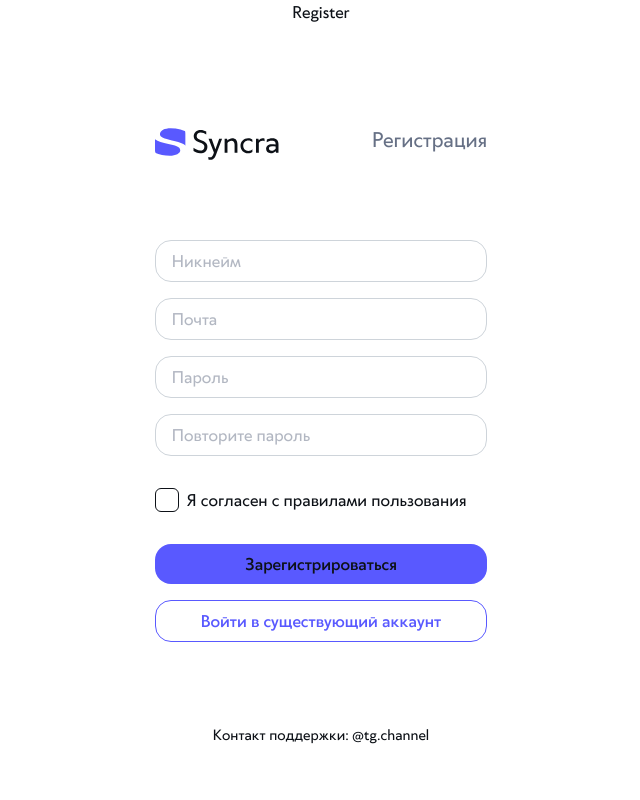
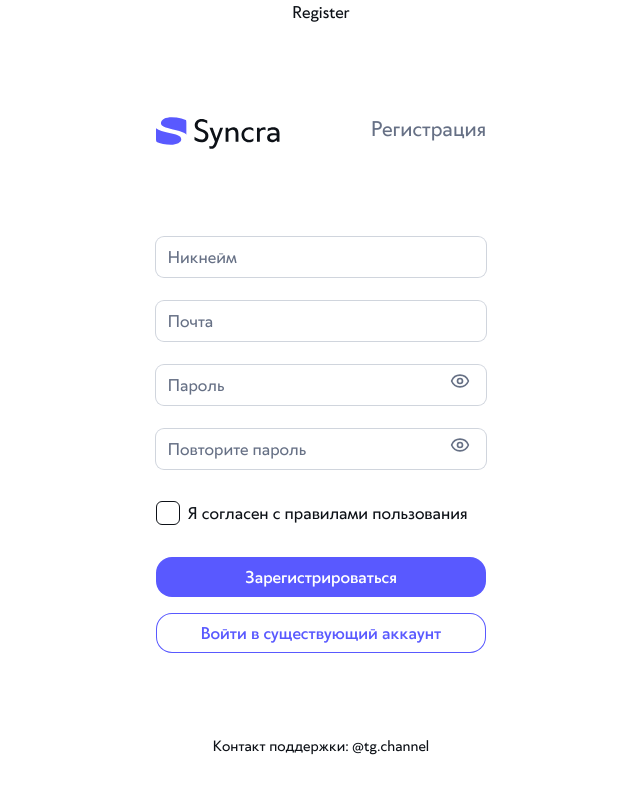
Before and after one commit to Renata-And/syncra, a React (Vite) app: page /register in a window 1280 px wide. Shown: the top 800 px of the page, without its empty margins (319-959 px from the left). Built offline with nearby package versions, Linux system fonts and the light colour scheme.

Commit message:
Removed dublicated components

```diff
--- a/package.json
+++ b/package.json
@@ -11,7 +11,6 @@
   },
   "dependencies": {
     "@headlessui/react": "^2.2.0",
-    "@heroicons/react": "^2.2.0",
     "@tailwindcss/vite": "^4.0.3",
     "@types/tailwindcss": "^3.1.0",
     "lucide-react": "^0.474.0",
--- a/src/common/components/BaseInput.tsx
+++ /dev/null
@@ -1,82 +0,0 @@
-import { Description, Field, Input, Label } from '@headlessui/react'
-import clsx from 'clsx'
-import React from 'react'
-
-type BaseInputProps = {
-  label?: string
-  description?: string
-  placeholder?: string
-  type?: string
-  radius?: 'none' | 'sm' | 'md' | 'lg' | 'xl' | '2xl' | '3xl'
-  padding?: 'sm' | 'md' | 'lg'
-  name?: string
-  onChange?: (e: React.ChangeEvent<HTMLInputElement>) => void
-  required?: boolean
-  disabled?: boolean
-  className?: string
-  classLabel?: string
-  classDesc?: string
-}
-
-export const BaseInput = (props: BaseInputProps) => {
-  const {
-    label,
-    description,
-    placeholder,
-    type = 'text',
-    radius = '2xl',
-    padding = 'md',
-    name,
-    onChange,
-    required = false,
-    disabled = false,
-    className,
-    classLabel,
-    classDesc,
-  } = props
-
-  const baseClasses =
-    'block w-full duration-100 focus:outline-none focus:ring-2 focus:border-stroke/80 dark:focus:border-dark-stroke/80 border border-stroke dark:border-dark-stroke text-text-secondary'
-
-  const radiusClasses = {
-    none: 'rounded-none',
-    sm: 'rounded-sm',
-    md: 'rounded-md',
-    lg: 'rounded-lg',
-    xl: 'rounded-xl',
-    '2xl': 'rounded-2xl',
-    '3xl': 'rounded-3xl',
-  }[radius]
-
-  const paddingClasses = {
-    sm: 'px-3 py-1',
-    md: 'px-4 py-2',
-    lg: 'px-5 py-3',
-  }[padding]
-
-  const inputClasses = clsx(baseClasses, radiusClasses, paddingClasses, className)
-
-  return (
-    <Field>
-      {label && (
-        <Label className={`text-sm/6 font-medium text-text-main dark:text-white ${classLabel}`}>
-          {label}
-        </Label>
-      )}
-      {description && (
-        <Description className={`text-sm/6 text-text-main dark:text-white ${classDesc}`}>
-          {description}
-        </Description>
-      )}
-      <Input
-        type={type}
-        placeholder={placeholder}
-        name={name}
-        onChange={onChange}
-        required={required}
-        disabled={disabled}
-        className={inputClasses}
-      />
-    </Field>
-  )
-}
--- a/src/common/components/Button/CustomButton.tsx
+++ /dev/null
@@ -1,44 +0,0 @@
-import { Button } from '@headlessui/react'
-
-type Props = {
-  children: React.ReactNode
-  variant?: 'primary' | 'outlined'
-  radius?: 'none' | 'sm' | 'md' | 'lg' | 'xl' | '2xl' | '3xl'
-  padding?: 'sm' | 'md' | 'lg'
-  onClick?: React.MouseEventHandler<HTMLButtonElement>
-  type?: 'button' | 'submit' | 'reset'
-}
-
-export const CustomButton = (props: Props) => {
-  const { children, variant = 'primary', radius, padding = 'md', onClick, type = 'button' } = props
-
-  const baseClasses = 'font-medium duration-100'
-  const variantClasses =
-    variant === 'primary'
-      ? 'bg-primary text-text-white hover:bg-primary-hover focus:bg-primary-hover'
-      : 'bg-transparent border border-primary text-primary hover:border-primary-hover hover:text-primary-hover focus:text-primary-hover'
-
-  const radiusClasses = {
-    none: '',
-    sm: 'rounded-sm',
-    md: 'rounded-md',
-    lg: 'rounded-lg',
-    xl: 'rounded-xl',
-    '2xl': 'rounded-2xl',
-    '3xl': 'rounded-3xl',
-  }[radius || '2xl']
-
-  const paddingClasses = {
-    sm: 'px-[45px] py-[4px]',
-    md: 'px-[45px] py-[8px]',
-    lg: 'px-[45px] py-[12px]',
-  }[padding || 'md']
-
-  const buttonClasses = `${baseClasses} ${variantClasses} ${radiusClasses} ${paddingClasses}`
-
-  return (
-    <Button className={buttonClasses} onClick={onClick} type={type}>
-      {children}
-    </Button>
-  )
-}
--- a/src/common/components/PasswordInput/PasswordInput.tsx
+++ b/src/common/components/PasswordInput/PasswordInput.tsx
@@ -1,5 +1,5 @@
 import { Field, Input, Label } from '@headlessui/react'
-import { useState } from 'react'
+import { ChangeEventHandler, useState } from 'react'
 import { Eye, EyeOff } from 'lucide-react'
 
 type PasswordInputProps = {
@@ -8,6 +8,7 @@ type PasswordInputProps = {
   name?: string
   label?: string
   placeholder?: string
+  onChange?: ChangeEventHandler<HTMLInputElement>
 }
 
 export const PasswordInput = (props: PasswordInputProps) => {
--- a/src/features/auth/register/RegisterForm.tsx
+++ b/src/features/auth/register/RegisterForm.tsx
@@ -1,7 +1,8 @@
+import { BaseButton } from '@/common/components/BaseButton/BaseButton'
 import BaseCheckbox from '@/common/components/BaseCheckbox'
-import { BaseInput } from '@/common/components/BaseInput'
-import { CustomButton } from '@/common/components/Button/CustomButton'
+import { BaseInput } from '@/common/components/BaseInput/BaseInput'
 import MainIcon from '@/common/components/icons/MainIcon'
+import { PasswordInput } from '@/common/components/PasswordInput/PasswordInput'
 import { useThemeContext } from '@/common/components/ThemeToogle/useThemeContext'
 import { useState } from 'react'
 
@@ -53,25 +54,12 @@ const RegisterForm = () => {
         <form onSubmit={handleSubmit}>
           <div className="flex flex-col space-y-4">
             <BaseInput placeholder="Никнейм" name={formData.username} onChange={handleChange} />
-            <BaseInput
-              placeholder="Почта"
-              type="email"
-              name={formData.email}
-              onChange={handleChange}
-            />
-            <BaseInput
-              placeholder="Пароль"
-              type="password"
-              name={formData.password}
-              onChange={handleChange}
-              required
-            />
-            <BaseInput
+            <BaseInput placeholder="Почта" name={formData.email} onChange={handleChange} />
+            <PasswordInput placeholder="Пароль" name={formData.password} onChange={handleChange} />
+            <PasswordInput
               placeholder="Повторите пароль"
-              type="password"
               name={formData.confirmPassword}
               onChange={handleChange}
-              required
             />
             <div className="flex items-center py-4">
               <BaseCheckbox
@@ -87,8 +75,8 @@ const RegisterForm = () => {
                 }
               />
             </div>
-            <CustomButton type="submit">Зарегистрироваться</CustomButton>
-            <CustomButton variant="outlined">Войти в существующий аккаунт</CustomButton>
+            <BaseButton>Зарегистрироваться</BaseButton>
+            <BaseButton variant="outlined">Войти в существующий аккаунт</BaseButton>
           </div>
         </form>
       </div>
```
Also changed, not shown: 1 other file (tests, documents, lock files or other folders).
